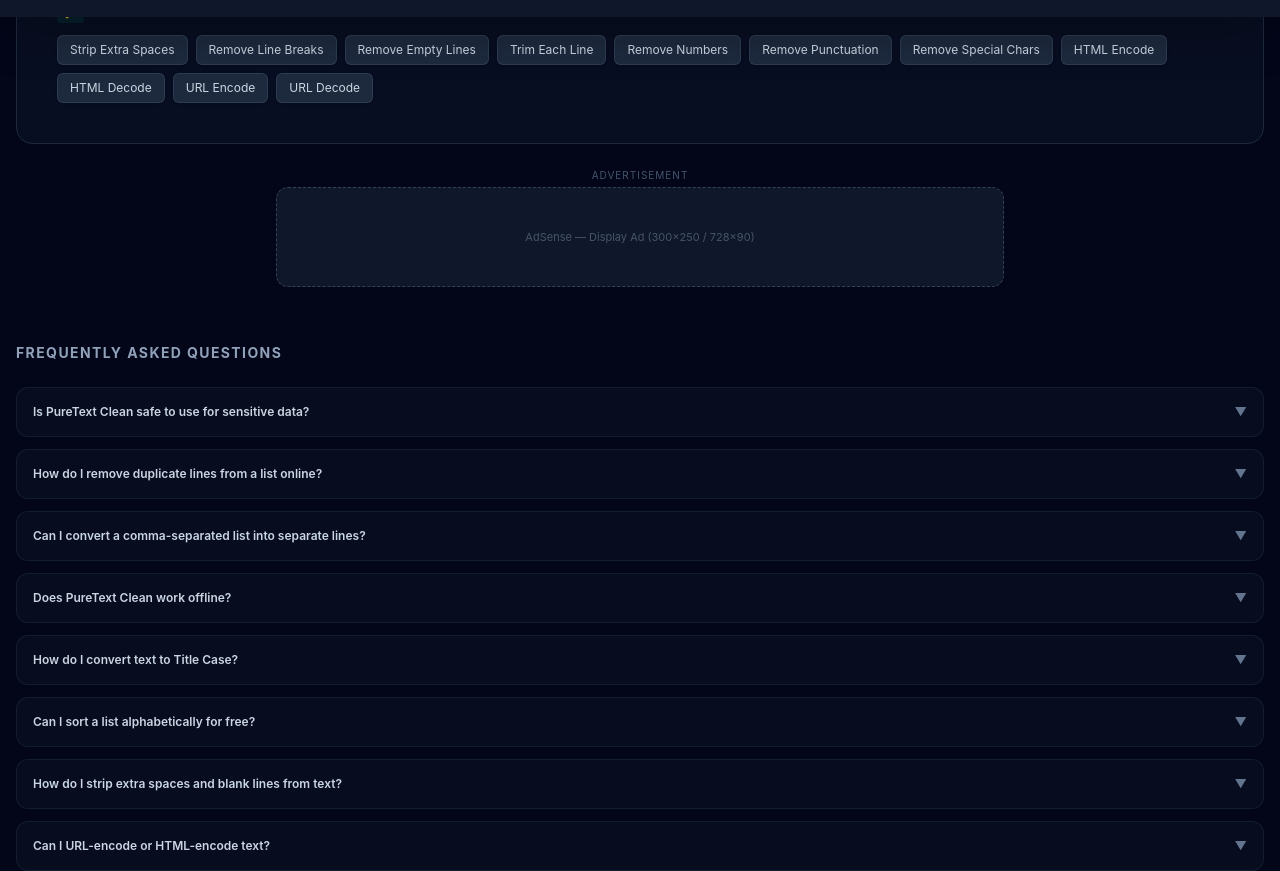
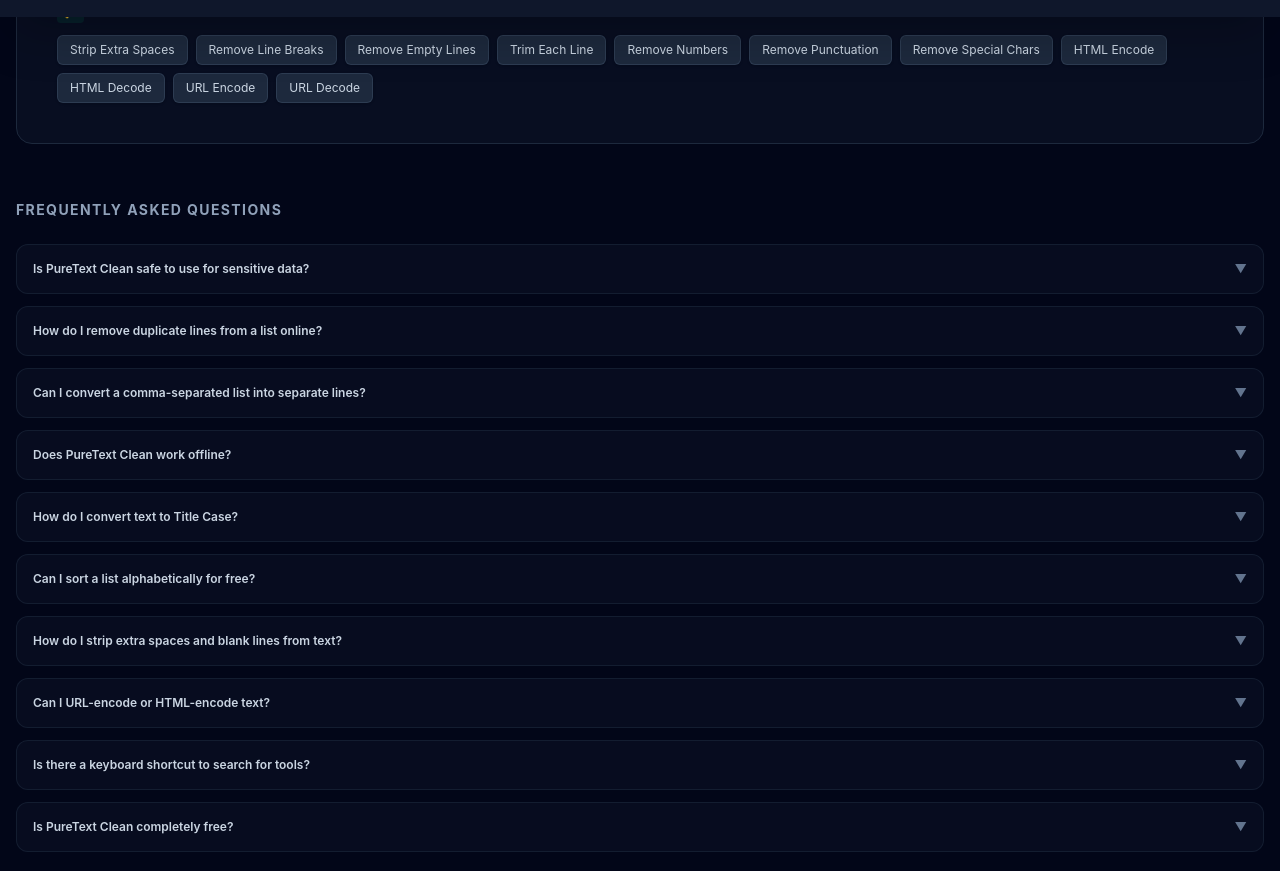
Before and after one commit to kavithra1000/pureTextClean, a website: page index.html in a window 1280 px wide. Shown: the part 783-1654 px from the top of the page. Drawn offline with nearby package versions, Linux system fonts and the light colour scheme; files that its build step writes are made by us from their sources.

Commit message:
style: remove final ad placeholder and add padding between FAQ and footer

```diff
--- a/index.html
+++ b/index.html
@@ -524,21 +524,13 @@
 
         </section>
 
-        <!-- ── SIDEBAR / BOTTOM AD UNIT ───────────────────────── -->
-        <div>
-            <p class="text-center text-slate-600 text-[10px] mb-1 tracking-widest uppercase">Advertisement</p>
-            <!-- REPLACE THIS BLOCK with your actual AdSense ad unit code -->
-            <div class="ad-placeholder w-full h-[100px] rounded-xl mx-auto max-w-[728px]">
-                <span class="text-[11px]">AdSense — Display Ad (300×250 / 728×90)</span>
-            </div>
-        </div>
 
     </main>
 
     <!-- ============================================================
      FAQ
 ============================================================= -->
-    <section class="max-w-7xl w-full mx-auto pt-8 px-4">
+    <section class="max-w-7xl w-full mx-auto pt-8 pb-16 px-4">
         <h2 class="text-sm font-bold text-slate-400 uppercase tracking-widest mb-6">Frequently Asked Questions</h2>
 
         <div class="flex flex-col gap-3">
```
